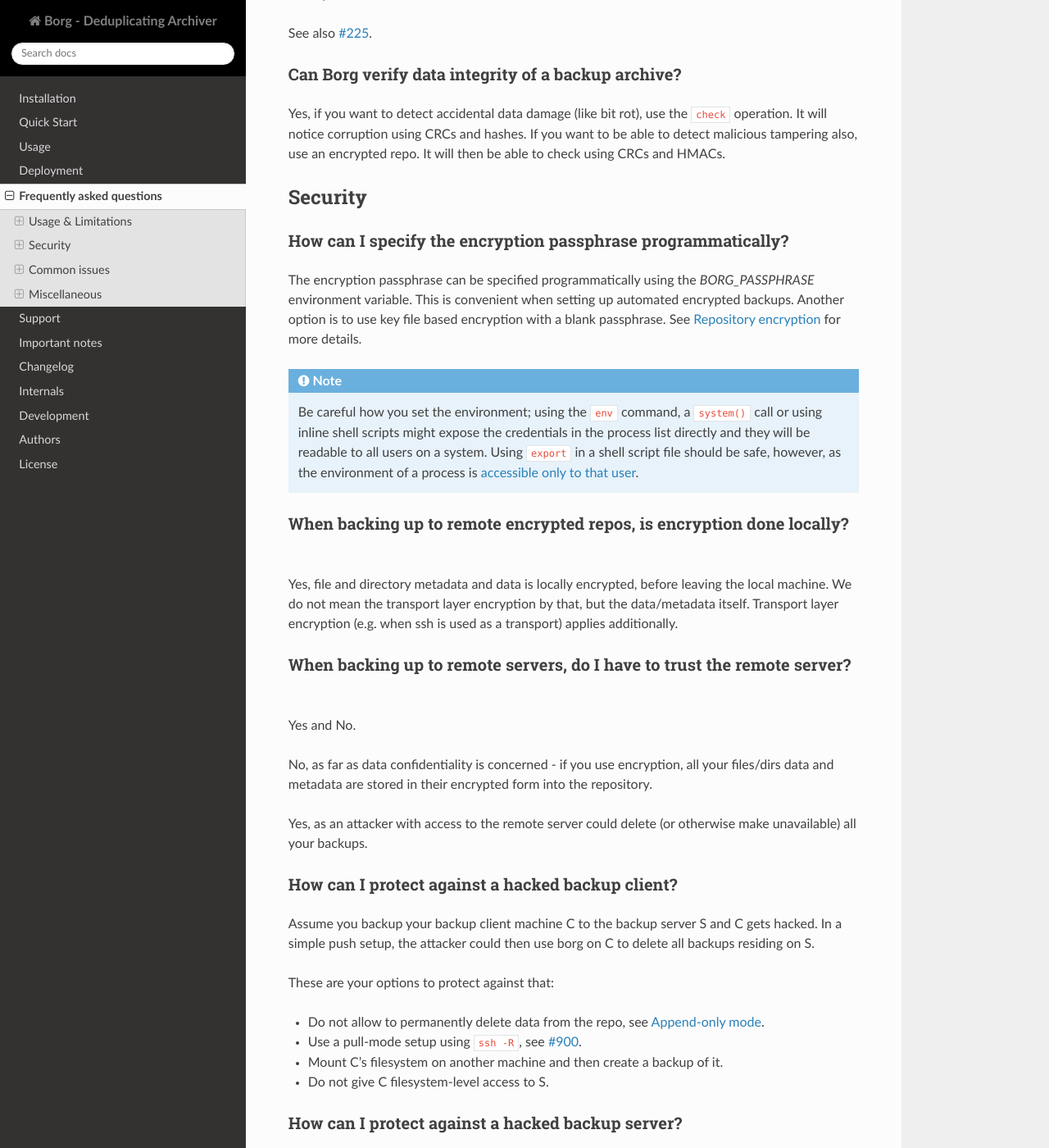
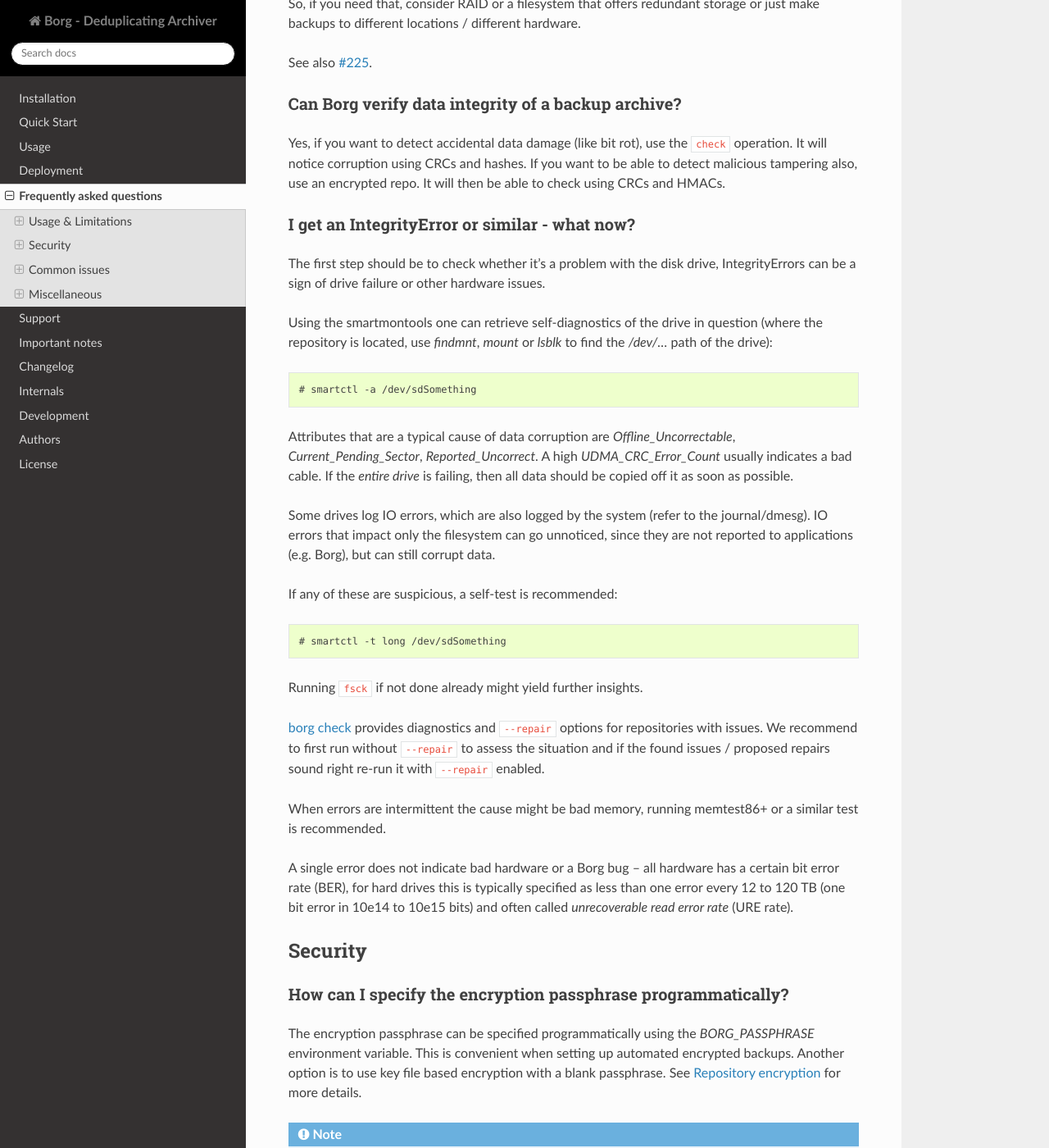
Before and after one commit to borgbackup/borg, a Sphinx documentation site: the page built from docs/faq.rst, in a window 1280 px wide and 1400 px high, scrolled down 3526 px. Shown: the whole window at 82% size. Built offline with Sphinx 7.4.7 and the Read the Docs theme 2.0.0, drawn with Linux system fonts in a browser that asks for light colours; pages that are not in the unit, such as notebooks, are missing from menus; the version number could not be read and is left out; some of the changed text lies outside the part shown.

Commit message:
faq: I get an IntegrityError or similar - what now?

```diff
--- a/docs/faq.rst
+++ b/docs/faq.rst
@@ -108,6 +108,9 @@
   An easy workaround is to create multiple archives with less items each.
   See also the :ref:`archive_limitation` and :issue:`1452`.
 
+  :ref:`borg_info` shows how large (relative to the maximum size) existing
+  archives are.
+
 Why is my backup bigger than with attic?
 ----------------------------------------
 
@@ -186,6 +189,46 @@
 If you want to be able to detect malicious tampering also, use an encrypted
 repo. It will then be able to check using CRCs and HMACs.
 
+.. _faq-integrityerror:
+
+I get an IntegrityError or similar - what now?
+----------------------------------------------
+
+The first step should be to check whether it's a problem with the disk drive,
+IntegrityErrors can be a sign of drive failure or other hardware issues.
+
+Using the smartmontools one can retrieve self-diagnostics of the drive in question
+(where the repository is located, use *findmnt*, *mount* or *lsblk* to find the
+*/dev/...* path of the drive)::
+
+    # smartctl -a /dev/sdSomething
+
+Attributes that are a typical cause of data corruption are *Offline_Uncorrectable*,
+*Current_Pending_Sector*, *Reported_Uncorrect*. A high *UDMA_CRC_Error_Count* usually
+indicates a bad cable. If the *entire drive* is failing, then all data should be copied
+off it as soon as possible.
+
+Some drives log IO errors, which are also logged by the system (refer to the journal/dmesg).
+IO errors that impact only the filesystem can go unnoticed, since they are not reported
+to applications (e.g. Borg), but can still corrupt data.
+
+If any of these are suspicious, a self-test is recommended::
+
+    # smartctl -t long /dev/sdSomething
+
+Running ``fsck`` if not done already might yield further insights.
+
+:ref:`borg_check` provides diagnostics and ``--repair`` options for repositories with
+issues. We recommend to first run without ``--repair`` to assess the situation and
+if the found issues / proposed repairs sound right re-run it with ``--repair`` enabled.
+
+When errors are intermittent the cause might be bad memory, running memtest86+ or a similar
+test is recommended.
+
+A single error does not indicate bad hardware or a Borg bug -- all hardware has a certain
+bit error rate (BER), for hard drives this is typically specified as less than one error
+every 12 to 120 TB (one bit error in 10e14 to 10e15 bits) and often called
+*unrecoverable read error rate* (URE rate).
 
 Security
 ########
```
